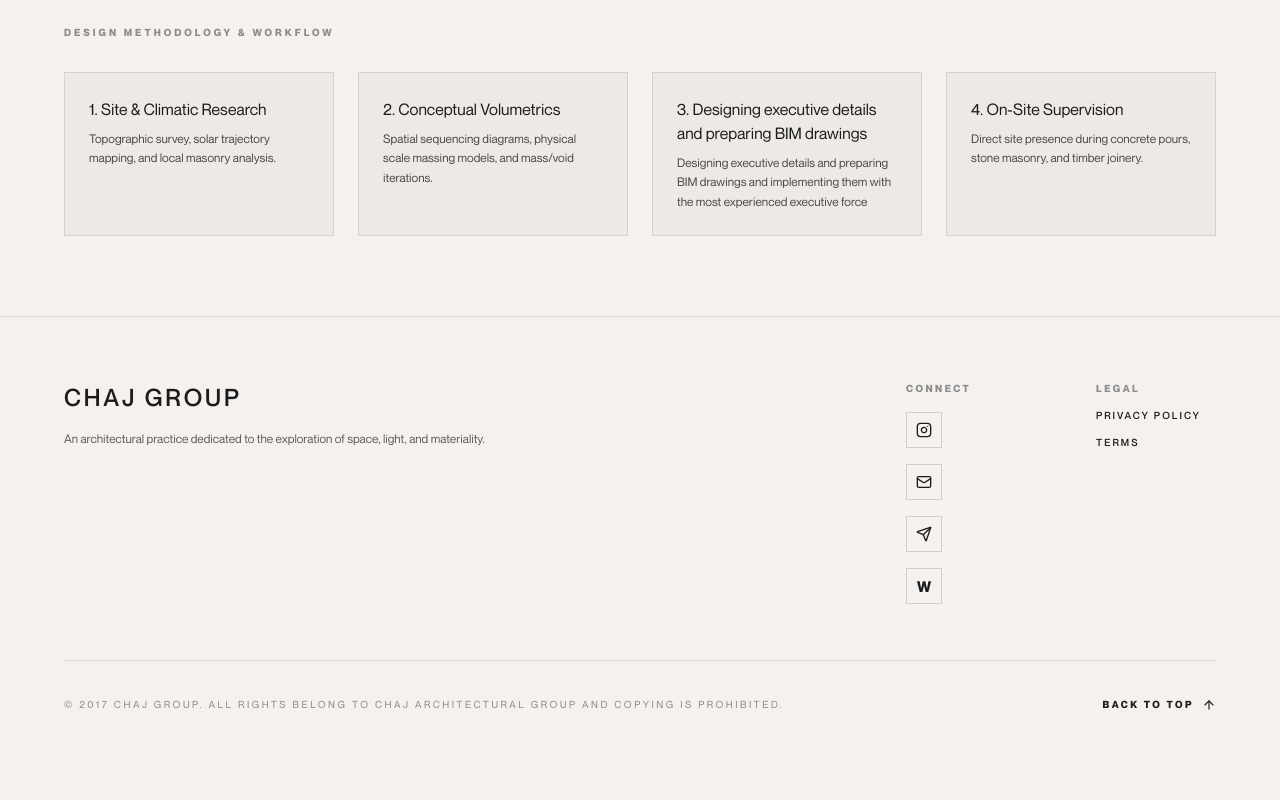
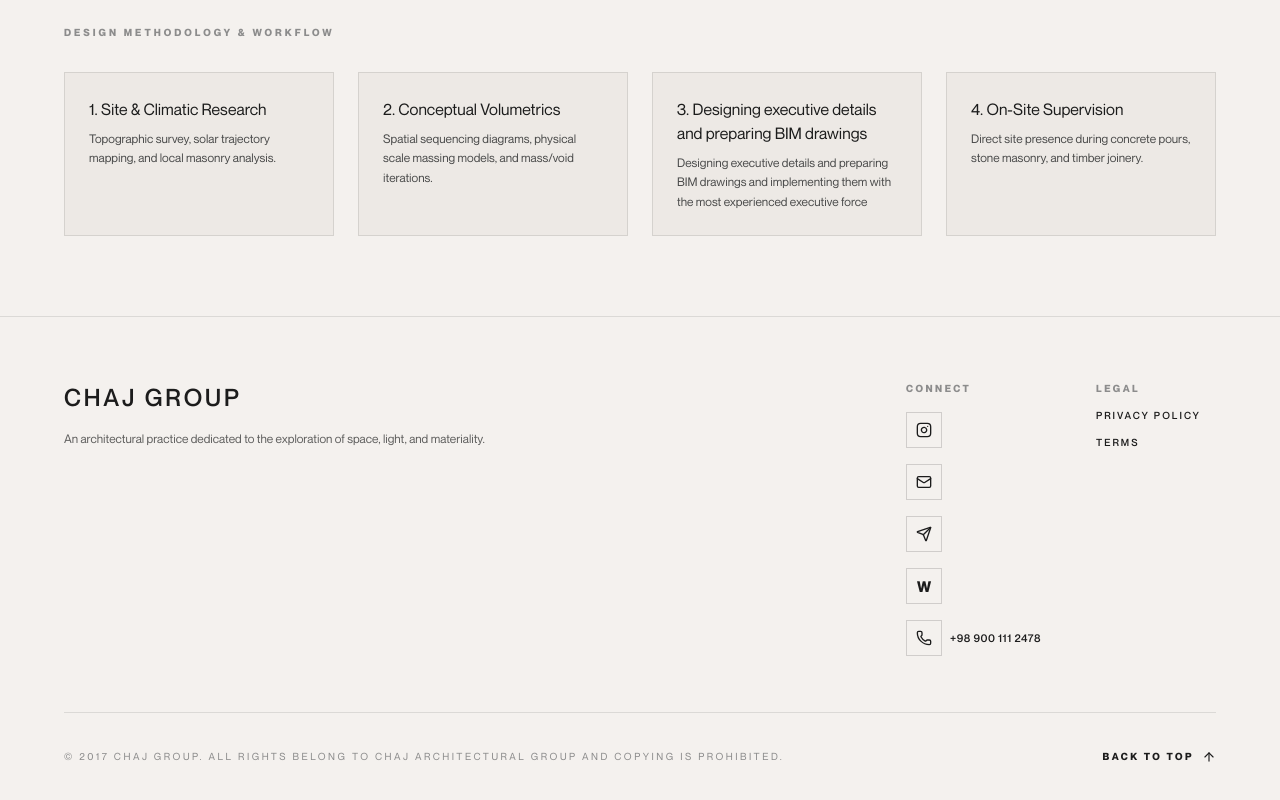
Before and after one commit to mohsenih236-creator/chaj-office, a React (Vite) app: page /services in a window 1280 px wide. Shown: the part 964-1764 px from the top of the page. Built offline with nearby package versions, Linux system fonts and the light colour scheme.

Commit message:
Update Footer.tsx

```diff
--- a/src/components/Footer.tsx
+++ b/src/components/Footer.tsx
@@ -1,6 +1,6 @@
 import React from 'react';
 import { Language } from '../types';
-import { ArrowUp, Instagram, Mail, Send } from 'lucide-react';
+import { ArrowUp, Instagram, Mail, Send, Phone } from 'lucide-react';
 
 interface FooterProps {
   language: Language;
@@ -85,6 +85,24 @@ export const Footer: React.FC<FooterProps> = ({ language, openContact }) => {
             >
               <span className="text-[15px] font-bold">W</span>
             </a>
+
+            {/* Phone */}
+            <a
+              href="tel:+989001112478"
+              aria-label="Phone"
+              title="Phone"
+              className="flex items-center gap-2 text-[#1C1C1C] hover:text-[#8C8C8C] transition-colors duration-300 group"
+            >
+              <span className="w-9 h-9 border border-black/15 flex items-center justify-center flex-shrink-0 group-hover:bg-[#1C1C1C] group-hover:text-[#F4F1EE] transition-all duration-300">
+                <Phone className="w-4 h-4" />
+              </span>
+              <span
+                dir="ltr"
+                className="font-sans text-[11px] tracking-[0.05em] font-medium whitespace-nowrap"
+              >
+                +98 900 111 2478
+              </span>
+            </a>
           </div>
 
           {/* Legal */}
```
